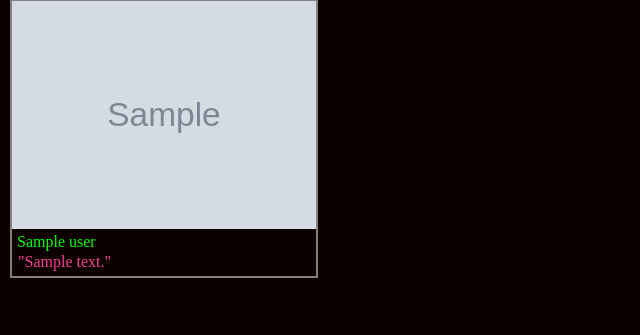
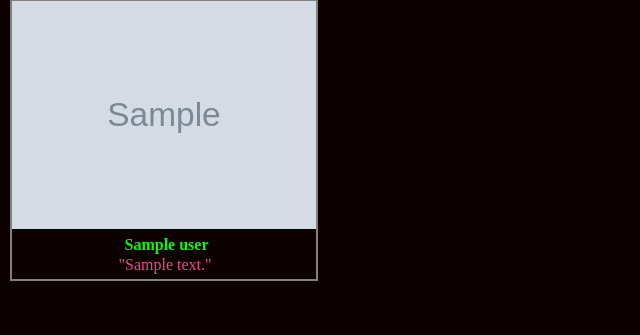
Before and after one commit to aioy/firstBlog, a PHP site: template views/index.view.php in a window 1280 px wide. Shown: the part 112-447 px from the top of the page, without its empty margins (0-640 px from the left). Run offline with PHP 8.4, Linux system fonts and the light colour scheme; the template is opened without the code that fills it: most values are stand-ins (such as "Sample title", 1, 10 or a date in 2020); grey boxes marked "Sample" are stand-in pictures.

Commit message:
fixed front page

```diff
--- a/styles/main.css
+++ b/styles/main.css
@@ -107,48 +107,52 @@ table {
 
     display: inline-grid;
 
-    grid-template-columns: auto;
-
-    grid-template-rows: auto auto auto;
-
     border: solid 2px gray;
 
     margin: 5px 10px;
 
-    grid-template-areas:
-    'top top top'
-    'name name name'
-    'comment comment .';
+    text-align: center;
 
 }
 
-.post > img {
+.post2 {
+
+    max-width: 19em;
+
+    display:inline-block;
+}
+
+.post2 > img {
 
     max-height: 19em;
 
-    max-width: 19em;
+    min-width:100%;
 
-    grid-area:top;
+    max-width: 100%;
+
+    cursor: pointer;
+
 }
 
-.post > h3 {
-
-    grid-area: name;
+.post2 > h3 {
 
     padding-left : 5px;
 
     padding-top : 5px;
 
+    font-weight: bold;
+
     color: #00ff00;
 
 }
 
-.post > p {
+.post2 > p {
 
-    grid-area: comment;
 
     padding: 4px 4px 6px 6px;
 
     white-space: initial;
 
+    word-wrap: break-word;
+
 }
--- a/views/index.view.php
+++ b/views/index.view.php
@@ -97,9 +97,11 @@
 
          <?php foreach ($images as $image) : ?>
             <div class='post'>
-                <img src='uploadedFiles/<?php echo $image->image; ?>' alt='$image->id'>
-                <h3><?php echo $image->user; ?></h3>
-                <p>"<?php echo $image->description; ?>"</p>
+                <div class='post2'>
+                    <img src='uploadedFiles/<?php echo $image->image; ?>' alt='$image->id'>
+                    <h3><?php echo $image->user; ?></h3>
+                    <p>"<?php echo $image->description; ?>"</p>
+                </div>
             </div>
         <?php endforeach; ?>
 
```
Also changed, not shown: uploadedFiles/153632356754185569_p14_master1200.jpg (added).
